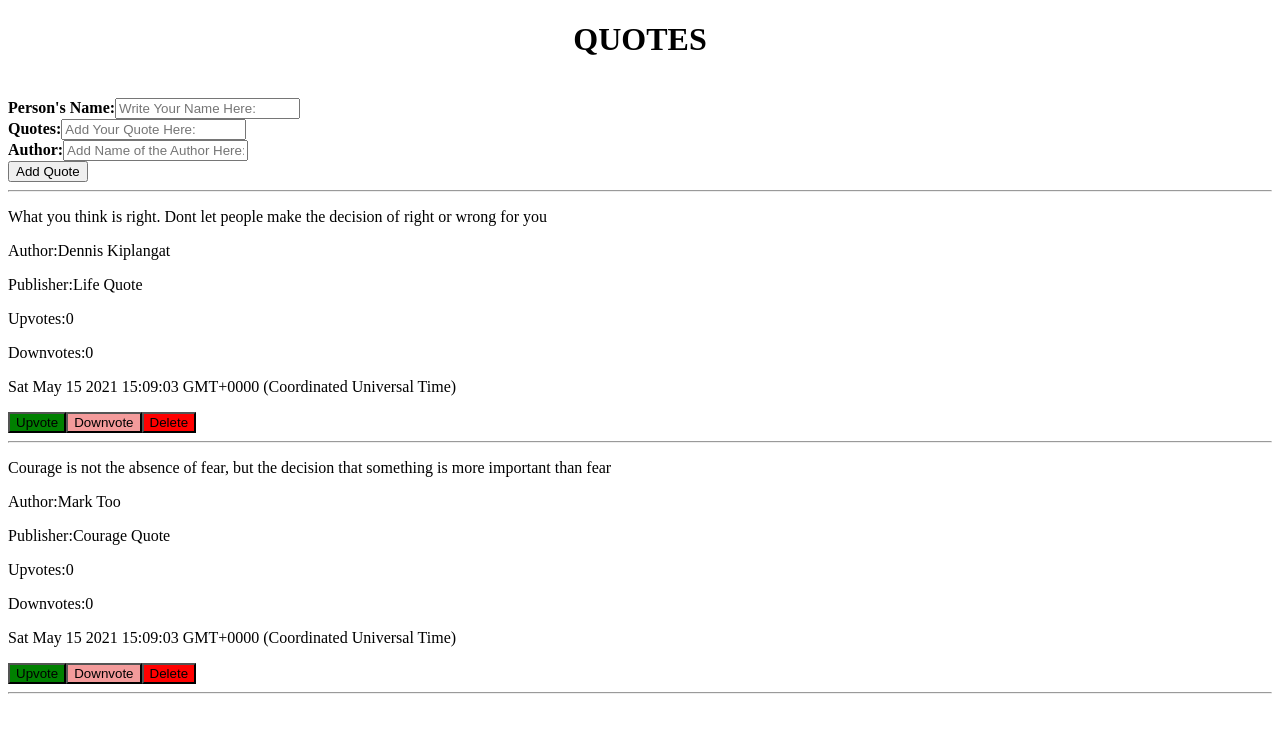
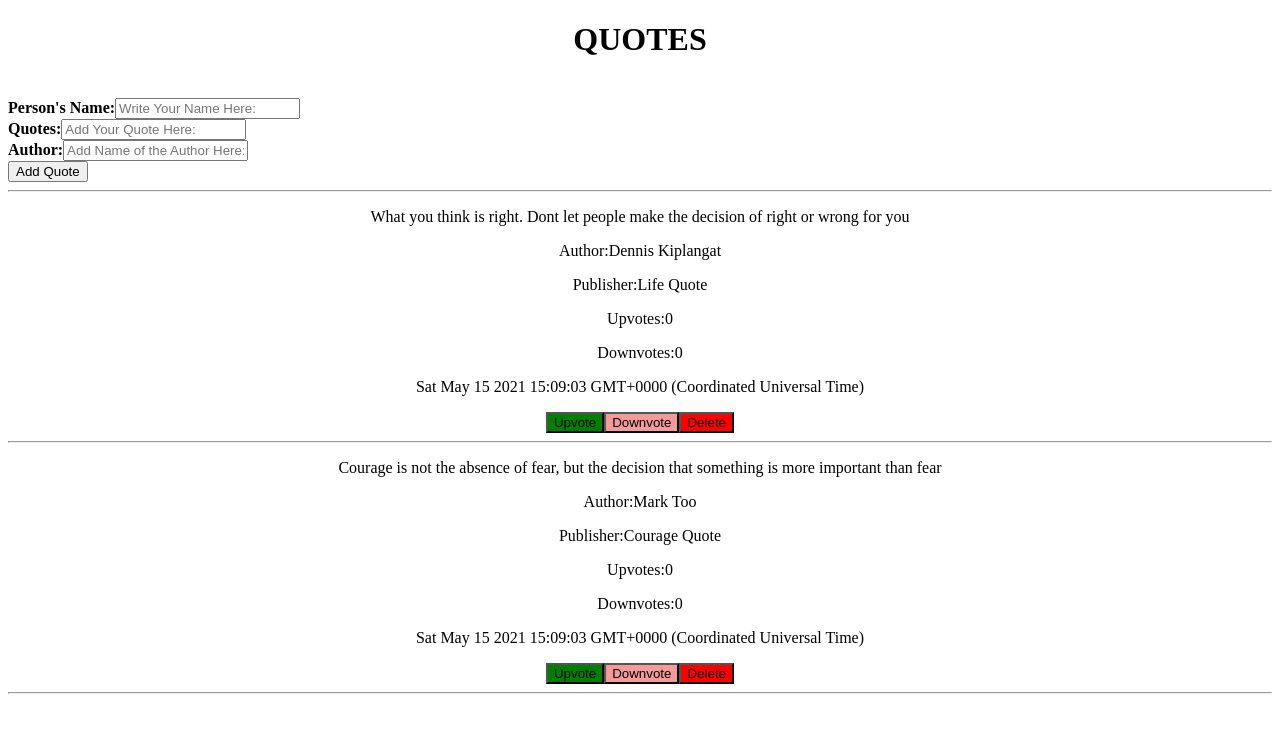
Before and after one commit to kiplaa1500/Quotes-, an Angular app: page / in a window 1280 px wide. Shown: the top 732 px of the page. Built offline with nearby package versions, Linux system fonts and the light colour scheme.

Commit message:
Updation

```diff
--- a/src/app/quotes-details/quotes-details.component.html
+++ b/src/app/quotes-details/quotes-details.component.html
@@ -1,7 +1,7 @@
-<div>
+<!-- <div>
 
   <p>{{numberOfLikes}}</p>
 
   <button class="success" (click)="likeButtonClick()">Like</button>
   <button class="danger" (click)="dislikesButtonClick()">Dislike</button>
-</div>
+</div> -->
--- a/src/app/quotes/quotes.component.css
+++ b/src/app/quotes/quotes.component.css
@@ -14,3 +14,7 @@ h1{
 .danger1{
     background-color: red;
 }
+
+.myQuote{
+    text-align:center;
+}
```
